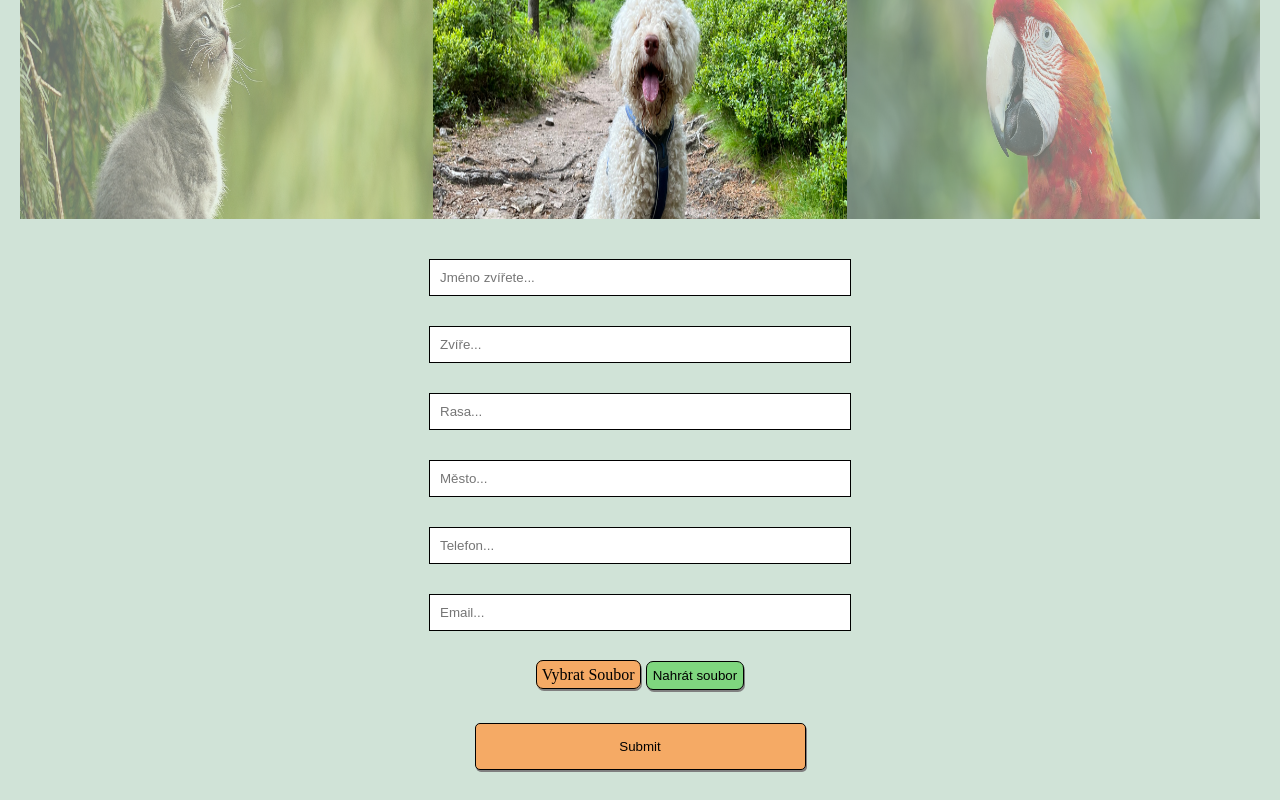
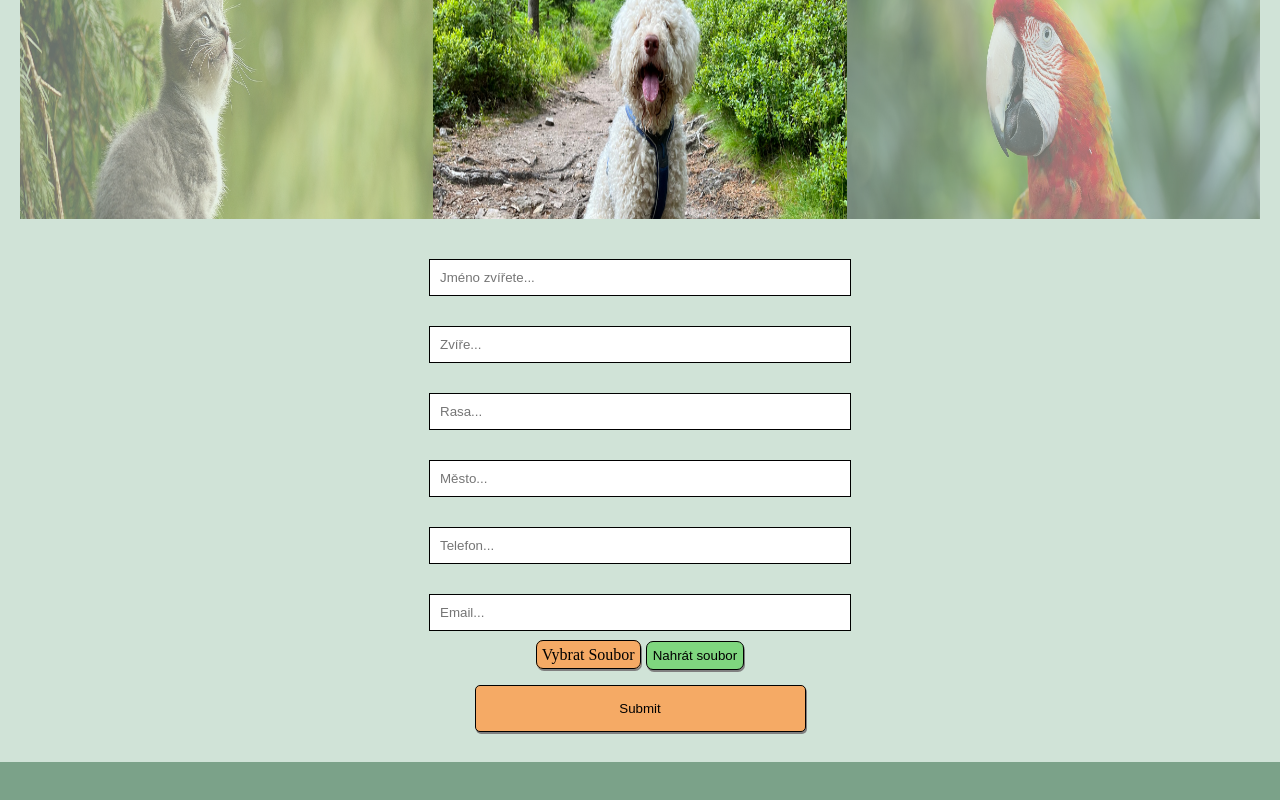
Before and after one commit to Vojta188/lost-my-pet, a React (Create React App) app: page / in a window 1280 px wide. Shown: the part 771-1571 px from the top of the page. After the commit the page ends 1533 px from the top, so only its background shows below. Built offline with nearby package versions, Linux system fonts and the light colour scheme.

Commit message:
Upload update

```diff
--- a/src/components/FileUpload.js
+++ b/src/components/FileUpload.js
@@ -1,80 +0,0 @@
-import React, { useState,useEffect } from 'react';
-import axios from 'axios';
-import "./FileUpload.css";
-import Form from './Form';
-
-
-const FileUpload = () => {
-  const [file, setFile] = useState(null);
-  const [getMetadata,setGetMetadata] = useState(null)
-
-  const handleFileChange = (event) => {
-    setFile(event.target.files[0]);
-  };
-
-  const handleUpload = async () => {
-    try {
-      const formData = new FormData();
-      formData.append('file', file);
-
-      await axios.post('http://localhost:3001/upload', formData, {
-        headers: {
-          'Content-Type': 'multipart/form-data',
-        },
-      });
-
-      console.log('Soubor byl úspěšně nahrán.');
-    } catch (error) {
-      console.error('Chyba při nahrávání souboru:', error);
-    }
-  };
-
-
-
-
-
-  //get Metadata
-
-  function zkratitCislo(cislo, delka) {
-    return cislo.toString().slice(0, delka);
-  }
-
-
-
-useEffect(()=>{
-  if (file) {
-    const fileSizeInBytes = file.size;
-    const fileSizeInKilobytes = fileSizeInBytes / 1024; // převod na kilobajty
-    const fileSizeInMegabytes = fileSizeInKilobytes / 1024; // převod na megabajty
-
-    console.log('Velikost souboru v bajtech:', fileSizeInBytes);
-    console.log('Velikost souboru v kilobajtech:', fileSizeInKilobytes);
-    console.log('Velikost souboru v megabajtech:', zkratitCislo(fileSizeInMegabytes,2));
-   if(fileSizeInMegabytes>1)
-   {setGetMetadata(" Soubor vybrán: " +zkratitCislo(fileSizeInMegabytes,4)+" MB ")}
-   else{
-    setGetMetadata(" Soubor vybrán: " + zkratitCislo(fileSizeInKilobytes,3)+" KB ")
-   }
-  }
-})
-
-
-
-
-
-
-
-
-  return (
-    <div className='file_div'>
-        <label className='file_upload' for="file">Vybrat Soubor</label>
-      <input id='file' type="file" onChange={handleFileChange} />
-      <button className='btn_file' onClick={handleUpload}>Nahrát soubor</button><br/>
-
- <p className='file_size'>{getMetadata}</p>
-
-    </div>
-  );
-};
-
-export default FileUpload;
--- a/src/components/Form.js
+++ b/src/components/Form.js
@@ -1,6 +1,8 @@
 import "./Form.css"
-import { useState } from "react"
-import FileUpload from "./FileUpload"
+import { useState,useEffect } from "react"
+import axios from 'axios';
+import "./FileUpload.css";
+
 
 const Form = () => {
 
@@ -18,7 +20,7 @@ const Form = () => {
     event.preventDefault()
     if(name&&animal&&rasa&&city&&phonenumber&&email)
     {
-      const oneAnimal = {name:name,animal:animal,rasa:rasa,city:city,phonenumber:phonenumber,email:email}
+      const oneAnimal = {name:name,animal:animal,rasa:rasa,city:city,phonenumber:phonenumber,email:email,file:file.name}
       setAllAnimal((allAnimal)=>{
         return[...allAnimal,oneAnimal]
       })
@@ -31,7 +33,7 @@ const Form = () => {
         "Content-type":"application/json"
       },
       body:JSON.stringify({name:name,animal:animal,rasa:rasa,
-        city:city,callNumber:phonenumber,email:email })
+        city:city,callNumber:phonenumber,email:email,file:file.name })
     }).then((data) => {
       return data.json()
      }).then((finalData) => {
@@ -50,19 +52,91 @@ const Form = () => {
     setPhonenumber("+420")
     setEmail("")
 
+    //odeslání obrázku
+    handleUpload()
+    //konec odeslání obrázku
+
+
 
   }
 
+//Odeslání obrázku
+const [file, setFile] = useState(null);
+  const [getMetadata,setGetMetadata] = useState(null)
+
+  const handleFileChange = (event) => {
+    setFile(event.target.files[0]);
+  };
+
+  const handleUpload = async () => {
+    try {
+      const formData = new FormData();
+      formData.append('file', file);
+
+      await axios.post('http://localhost:3001/upload', formData, {
+        headers: {
+          'Content-Type': 'multipart/form-data',
+        },
+      });
+
+      console.log('Soubor byl úspěšně nahrán.');
+    } catch (error) {
+      console.error('Chyba při nahrávání souboru:', error);
+    }
+  };
+
+
+
+
+
+  //get Metadata
+
+  function zkratitCislo(cislo, delka) {
+    return cislo.toString().slice(0, delka);
+  }
+
+
+
+useEffect(()=>{
+  if (file) {
+    const fileSizeInBytes = file.size;
+    const fileSizeInKilobytes = fileSizeInBytes / 1024; // převod na kilobajty
+    const fileSizeInMegabytes = fileSizeInKilobytes / 1024; // převod na megabajty
+
+    console.log('Velikost souboru v bajtech:', fileSizeInBytes);
+    console.log('Velikost souboru v kilobajtech:', fileSizeInKilobytes);
+    console.log('Velikost souboru v megabajtech:', zkratitCislo(fileSizeInMegabytes,2));
+    console.log(file.name)
+   if(fileSizeInMegabytes>1)
+   {setGetMetadata(" Soubor vybrán: " +zkratitCislo(fileSizeInMegabytes,4)+" MB ")}
+   else{
+    setGetMetadata(" Soubor vybrán: " + zkratitCislo(fileSizeInKilobytes,3)+" KB ")
+   }
+  }
+})
+
+//Konec odeslání obrázku
+
+
+
+
+
+
   return (
     <div className="formMain">
-        <form onSubmit={formSubmit} action="http://localhost:3000/upload" method="POST">
+        <form onSubmit={formSubmit}  method="POST">
         <input className="MainInput" value={name} onChange={(event)=>setName(event.target.value)} type="text" placeholder="Jméno zvířete..." /><br/>
         <input className="MainInput" value={animal} onChange={(event)=>setAnimal(event.target.value)} type="text" placeholder="Zvíře..." /><br/>
         <input className="MainInput" value={rasa} onChange={(event)=>setRasa(event.target.value)} type="text" placeholder="Rasa..." /><br/>
         <input className="MainInput" value={city} onChange={(event)=>setCity(event.target.value)} type="text" placeholder="Město..." /><br/>
         <input className="MainInput" value={phonenumber} onChange={(event)=>setPhonenumber(event.target.value)} type="number" placeholder="Telefon..." /><br/>
         <input className="MainInput" value={email} onChange={(event)=>setEmail(event.target.value)} type="email" placeholder="Email..." /><br/>
-        <FileUpload /><br/>
+        <label className='file_upload' for="file">Vybrat Soubor</label>
+        <input id='file' type="file" onChange={handleFileChange} />
+        <button className='btn_file' onClick={handleUpload}>Nahrát soubor</button><br/>
+
+        <p className='file_size'>{getMetadata}</p>
+
         <input className="form-submit" type="submit" />
         </form>
 
--- a/src/pages/Searching.js
+++ b/src/pages/Searching.js
@@ -28,6 +28,9 @@ addData()
 
 },[])
 
+
+const road = "/Users/vojtechvrabec/Documents/uploads/file-"
+
 return (
     <div>
 
@@ -35,11 +38,11 @@ return (
 
         <section className="all-pet">
           {DataSearch.map((onePet,index)=>{
-           const {_id,name,photo,animal,rasa,city, callNumber,email} = onePet
+           const {_id,name,file,animal,rasa,city, callNumber,email} = onePet
 
             return <article key={index} className="one-pet">
-              <img src ={photo} alt="" ></img>
-
+              <img src ={road + file} alt="animal"></img>
+              { console.log(road + file)}
               <label  className="label"  >Jméno</label>
               <p id="name">{name}</p>
               <label className="label">Zvíře</label>
```
